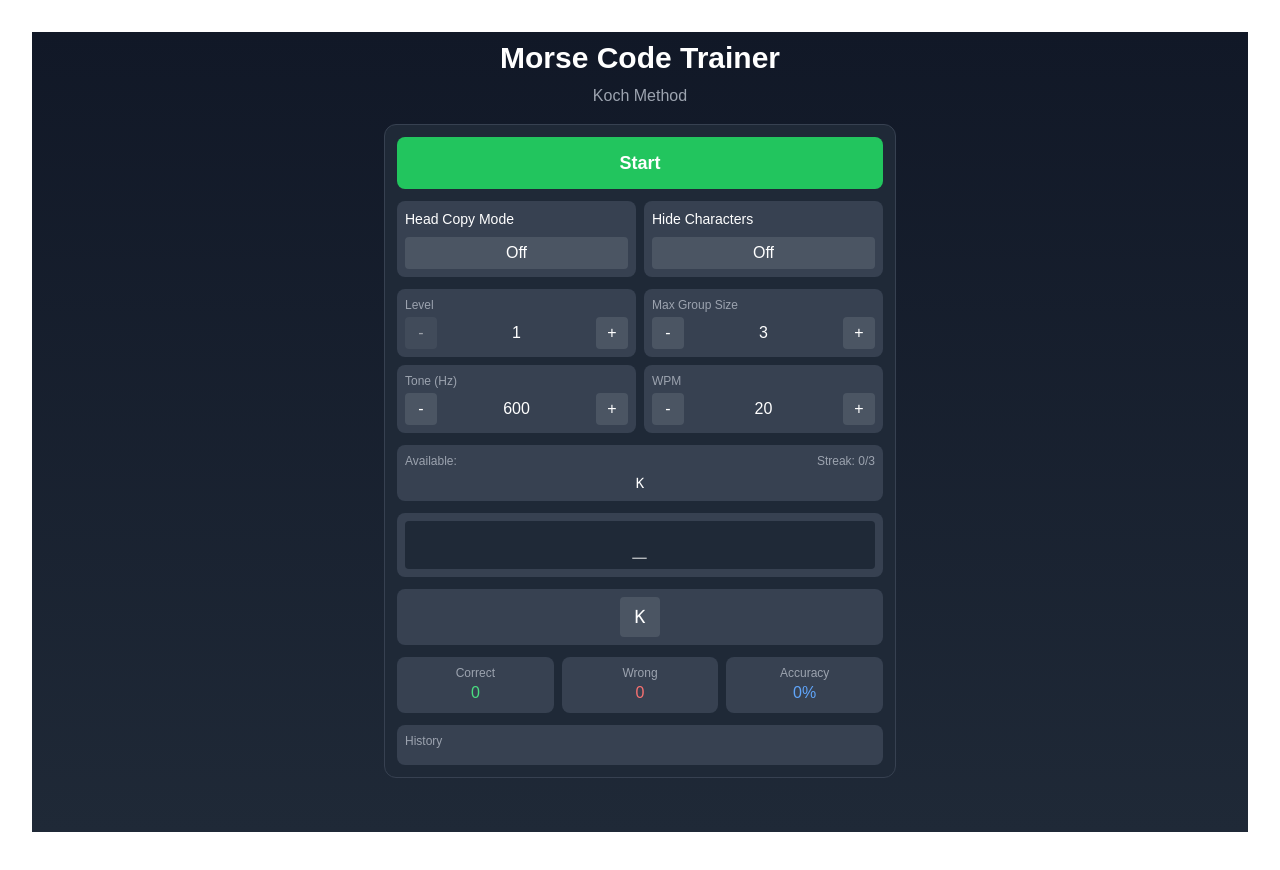
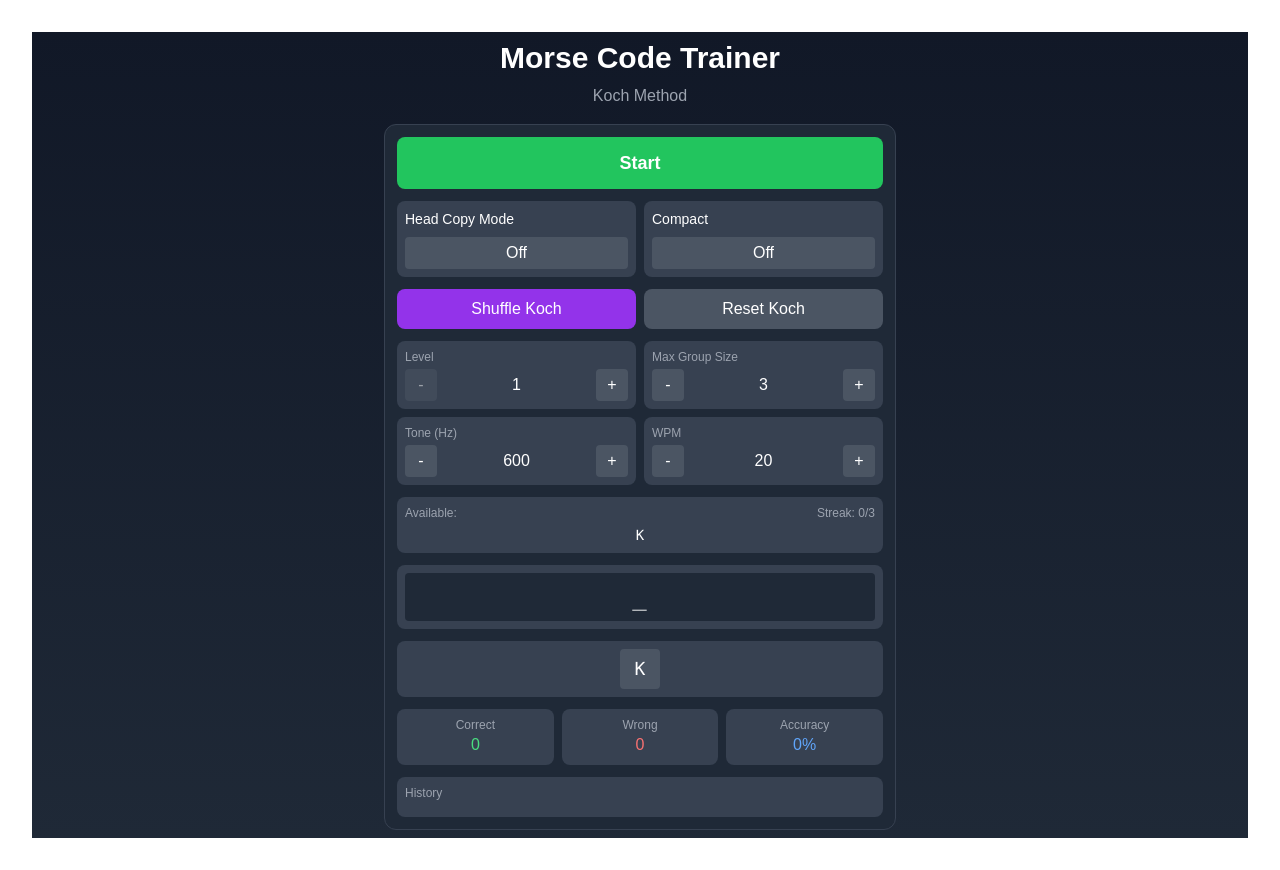
Before and after one commit to f4iey/MorseTrainer, a Next.js app: page / in a window 1280 px wide. Built offline with nearby package versions, Linux system fonts and the light colour scheme.

Commit message:
src/components/MorseUI.jsx: Add Koch shuffle and compact mode.

```diff
--- a/src/components/MorseLogic.js
+++ b/src/components/MorseLogic.js
@@ -2,11 +2,24 @@
 export class MorseLogic {
   constructor() {
     this.KOCH_SEQUENCE = 'KMRSUAPTLOWI.NJEF0Y,VG5/Q9ZH38B?427C1D6X';
+    this.currentSequence = this.KOCH_SEQUENCE;
+  }
+
+  shuffleSequence() {
+    const array = this.KOCH_SEQUENCE.split('');
+    for (let i = array.length - 1; i > 0; i--) {
+      const j = Math.floor(Math.random() * (i + 1));
+      [array[i], array[j]] = [array[j], array[i]];
+    }
+    this.currentSequence = array.join('');
+  }
+
+  resetSequence() {
+    this.currentSequence = this.KOCH_SEQUENCE;
   }
 
   generateGroup(level, maxSize) {
-    const availableChars = this.KOCH_SEQUENCE.slice(0, level);
-    // Randomly select a size between 1 and maxSize
+    const availableChars = this.currentSequence.slice(0, level);
     const actualSize = Math.floor(Math.random() * maxSize) + 1;
     let group = '';
     for (let i = 0; i < actualSize; i++) {
@@ -16,7 +29,7 @@ export class MorseLogic {
   }
 
   getAvailableChars(level) {
-    return this.KOCH_SEQUENCE.slice(0, level);
+    return this.currentSequence.slice(0, level);
   }
 
   getMaxLevel() {
--- a/src/components/MorseTrainer.jsx
+++ b/src/components/MorseTrainer.jsx
@@ -228,11 +228,6 @@ const MorseTrainer = () => {
     setFrequency(newFreq);
   };
 
-  const handleAdvanceThresholdChange = (delta) => {
-    const newThreshold = Math.max(1, Math.min(10, advanceThreshold + delta));
-    setAdvanceThreshold(newThreshold);
-  };
-
   const handleWpmChange = (delta) => {
     const newWpm = Math.max(5, Math.min(50, wpm + delta));
     setWpm(newWpm);
@@ -260,6 +255,24 @@ const MorseTrainer = () => {
     }
   };
 
+  const handleShuffleKoch = () => {
+    logicRef.current.shuffleSequence();
+    showNotification('Koch sequence shuffled', 'purple', 2000);
+    if (isPlaying) {
+      morseAudio.stop();
+      startNewGroup(currentLevel, 500);
+    }
+  };
+
+  const handleResetKoch = () => {
+    logicRef.current.resetSequence();
+    showNotification('Koch sequence reset', 'gray', 2000);
+    if (isPlaying) {
+      morseAudio.stop();
+      startNewGroup(currentLevel, 500);
+    }
+  };
+
   return (
     <MorseUI
       isPlaying={isPlaying}
@@ -271,7 +284,6 @@ const MorseTrainer = () => {
       frequency={frequency}
       onFrequencyChange={handleFrequencyChange}
       advanceThreshold={advanceThreshold}
-      onAdvanceThresholdChange={handleAdvanceThresholdChange}
       wpm={wpm}
       onWpmChange={handleWpmChange}
       availableChars={logicRef.current.getAvailableChars(currentLevel)}
@@ -291,6 +303,8 @@ const MorseTrainer = () => {
       showAnswer={showAnswer}
       onShowAnswer={handleShowAnswer}
       currentGroup={headCopyMode && !showAnswer ? '' : currentGroup}
+      onShuffleKoch={handleShuffleKoch}
+      onResetKoch={handleResetKoch}
     />
   );
 };
--- a/src/components/MorseUI.jsx
+++ b/src/components/MorseUI.jsx
@@ -31,7 +31,9 @@ const MorseUI = ({
   onHideChars,
   showAnswer,
   onShowAnswer,
-  currentGroup
+  currentGroup,
+  onShuffleKoch,
+  onResetKoch
 }) => {
   const CustomTooltip = ({ active, payload }) => {
     if (active && payload && payload.length) {
@@ -89,7 +91,7 @@ const MorseUI = ({
             </div>
 
             <div className="bg-gray-700 p-2 rounded-lg">
-              <div className="text-sm mb-2">Hide Characters</div>
+              <div className="text-sm mb-2">Compact</div>
               <button
                 onClick={onHideChars}
                 className={`w-full px-4 py-1 rounded ${
@@ -99,6 +101,22 @@ const MorseUI = ({
                 {hideChars ? 'On' : 'Off'}
               </button>
             </div>
+          </div>
+
+          {/* Koch Sequence Controls */}
+          <div className="grid grid-cols-2 gap-2">
+            <button
+              onClick={onShuffleKoch}
+              className="bg-purple-600 hover:bg-purple-700 px-4 py-2 rounded-lg"
+            >
+              Shuffle Koch
+            </button>
+            <button
+              onClick={onResetKoch}
+              className="bg-gray-600 hover:bg-gray-700 px-4 py-2 rounded-lg"
+            >
+              Reset Koch
+            </button>
           </div>
 
           {/* Head Copy Show Answer Button */}
@@ -238,6 +256,8 @@ const MorseUI = ({
             </div>
           </div>
 
+          {!hideChars && (
+            <>
               <div className="bg-gray-700 rounded-lg">
                 <div className="text-xs text-gray-400 p-2">History</div>
                 <div className="max-h-32 overflow-y-auto px-2 pb-2">
@@ -288,6 +308,8 @@ const MorseUI = ({
                   </div>
                 </div>
               )}
+            </>
+          )}
         </div>
       </div>
     </div>
```
Lines whose indentation alone changed are shown as unchanged.
